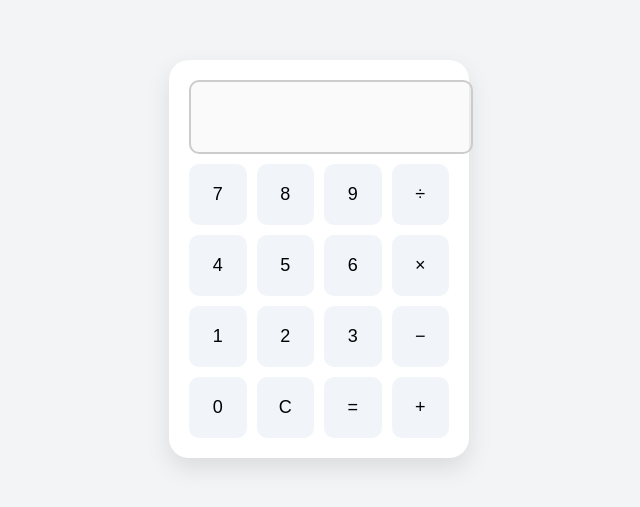
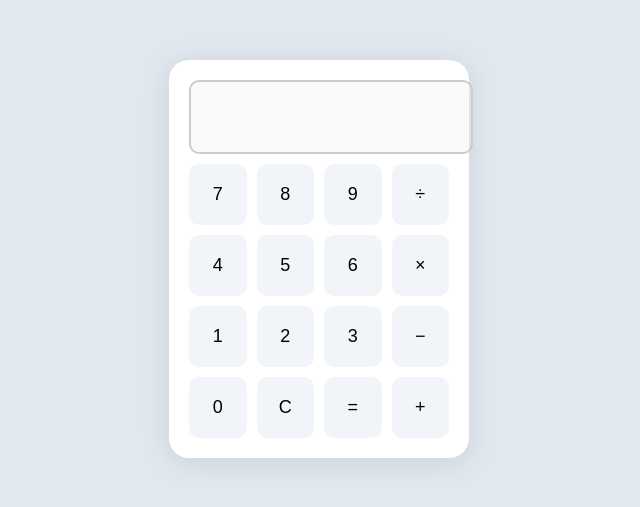
Before and after one commit to Favri2/calculadora, a plain HTML site: page index.html in a window 1280 px wide. Shown: the part 149-656 px from the top of the page, without its empty margins (321-961 px from the left). Drawn offline with Linux system fonts and the light colour scheme.

Commit message:
Subida inicial del proyecto Calculadora

```diff
--- a/style.css
+++ b/style.css
@@ -3,15 +3,15 @@ body {
   justify-content: center;
   align-items: center;
   height: 100vh;
-  background-color: #f3f4f6;
-  font-family: sans-serif;
+  background-color: #e2e8f0;
+  font-family: Arial, sans-serif;
 }
 
 .calculator {
-  background: #ffffff;
+  background: white;
+  border-radius: 20px;
+  box-shadow: 0 4px 30px rgba(0, 0, 0, 0.1);
   padding: 20px;
-  border-radius: 20px;
-  box-shadow: 0 10px 25px rgba(0, 0, 0, 0.1);
   width: 260px;
 }
 
@@ -33,15 +33,15 @@ body {
 }
 
 button {
+  font-size: 18px;
   padding: 20px;
-  font-size: 18px;
   border: none;
   border-radius: 10px;
-  background-color: #f1f5f9;
+  background: #f1f5f9;
   cursor: pointer;
-  transition: background 0.3s;
+  transition: background 0.3s ease;
 }
 
 button:hover {
-  background-color: #cbd5e1;
+  background: #cbd5e1;
 }
```
